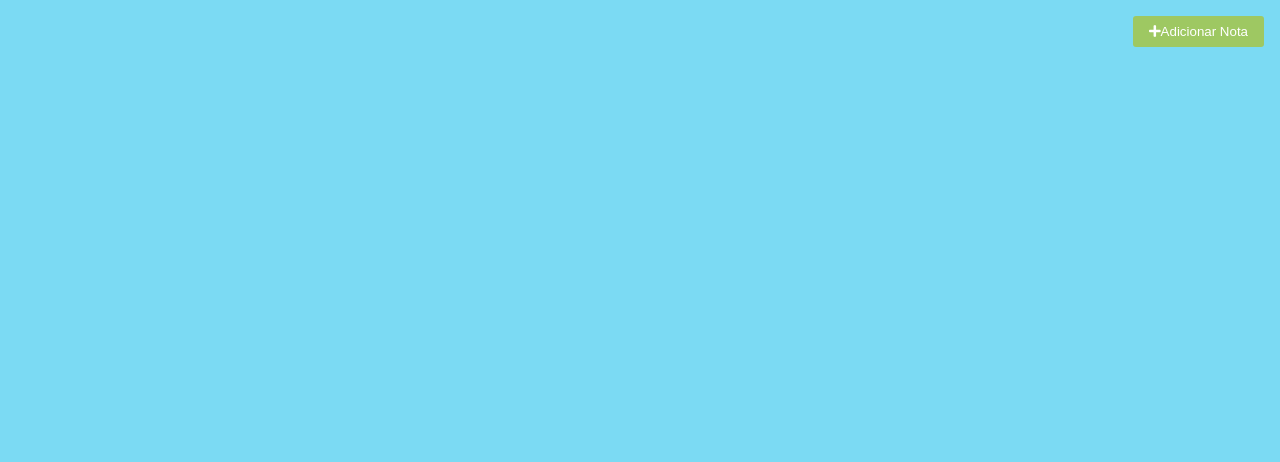
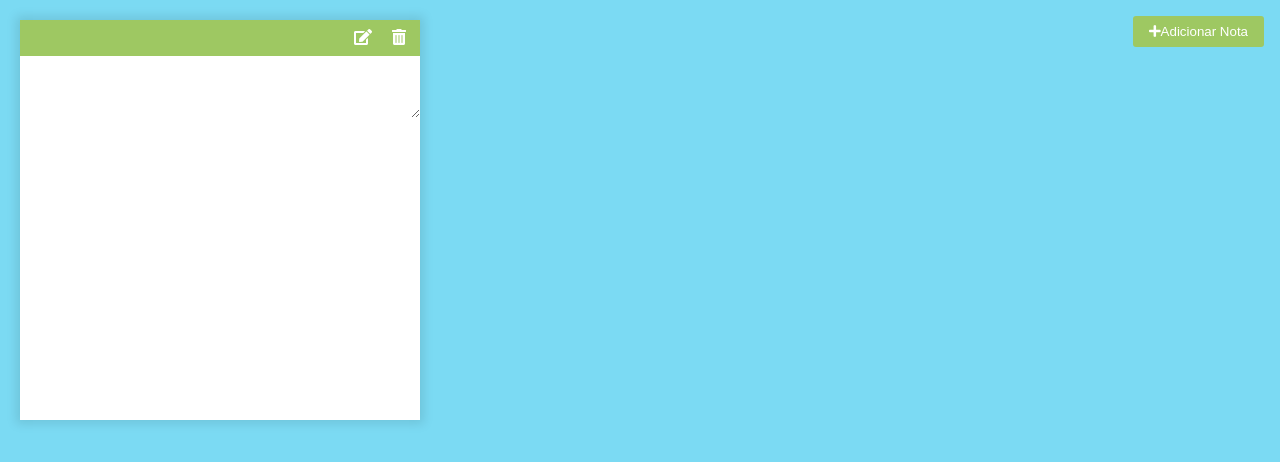
Before and after one commit to CallyCa/NotesWeb-JS, a website: page src/index.html in a window 1280 px wide. Both pictures are taken after a click on the button "Adicionar Nota". Drawn offline with nearby package versions, Linux system fonts and the light colour scheme.

Commit message:
Ao clicar em Adicionar nota, o botão cria uma nota

```diff
--- a/src/css/style.css
+++ b/src/css/style.css
@@ -18,7 +18,7 @@ body{
     border: none;
     color: white;
     padding: 0.5rem 1rem;
-
+    cursor: pointer;
     position: fixed;
     top: 1rem;
     right: 1rem;
@@ -26,6 +26,7 @@ body{
 
 .note{
     background-color: #fff;
+    box-shadow: 0 0 10px 4px rgba(0, 0, 0, 0.1);
     margin: 20px;
     width: 400px;
     height: 400px;
@@ -42,6 +43,7 @@ body{
     background-color: transparent;
     border: none;
     color: #fff;
+    cursor: pointer;
     font-size: 1rem;
     margin-left: 0.5rem;
 }
--- a/src/js/script.js
+++ b/src/js/script.js
@@ -1,6 +1,6 @@
 const addBtn = document.getElementById('add');
 
-add.addEventListener('click', () => {
+addBtn.addEventListener('click', () => {
     addNewNote();
 });
 
@@ -8,22 +8,22 @@ function addNewNote(){
     const note = document.createElement('div');
     note.classList.add('note');
 
-    innerHTML  = `
+    note.innerHTML  = `
         <div class="notes">
             <div class="tools">
                 <button class="edit"><i class="fas fa-edit"></i></button>
                 <button class="delete"><i class="fas fa-trash-alt"></i></button>
             </div>
-            <div class="main ${text ? "" : "hidden"}"></div>
-            <textarea class="${text ? "hidden" : ""}"></textarea>
+            <div class="main hidden"></div>
+            <textarea></textarea>
         </div>
     `;
 
     const editBtn = note.querySelector('.edit');
     const deleteBtn = note.querySelector('.delete');
 
-    const main = notesEl.querySelector('.main');
-    const textArea = notesEl.querySelector('textarea');
+    const main = note.querySelector('.main');
+    const textArea = note.querySelector('textarea');
 
     //Aqui será responsável por escutar o evento de clicar no botao de editar
     editBtn.addEventListener('click', () => {
@@ -31,13 +31,17 @@ function addNewNote(){
         textArea.classList.toggle('hidden');
     });
 
+    deleteBtn.addEventListener('click', () => {
+        note.remove();
+    });
+
     textArea.addEventListener('input', (e) => {
         const {value} = e.target;
 
         main.innerHTML = marked(value);
-    })
+    });
 
-    document.body.appendChild('note');
+    document.body.appendChild(note);
 
 
 }
```
